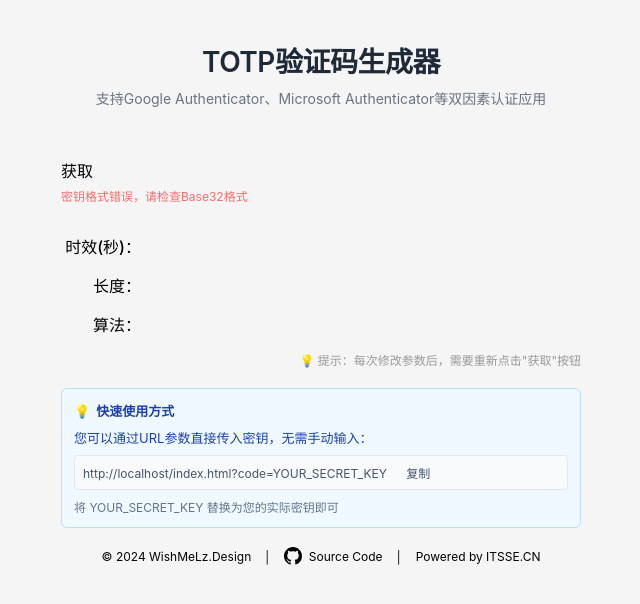
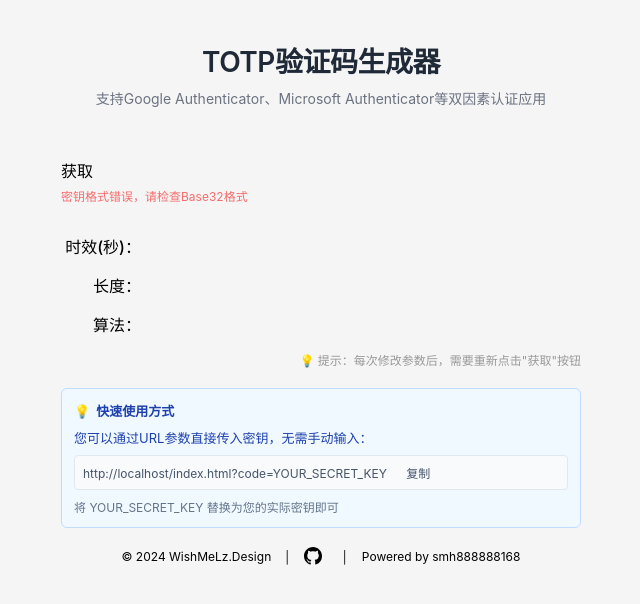
Before and after one commit to awfacai/2fa, a plain HTML site: page index.html in a window 1280 px wide. Shown: the whole page, without its empty margins (319-959 px from the left). Drawn offline with nearby package versions, Linux system fonts and the light colour scheme.

Commit message:
Update index.html

```diff
--- a/index.html
+++ b/index.html
@@ -494,7 +494,7 @@
                                 fill="currentColor"
                                 d="M8 0C3.58 0 0 3.58 0 8c0 3.54 2.29 6.53 5.47 7.59.4.07.55-.17.55-.38 0-.19-.01-.82-.01-1.49-2.01.37-2.53-.49-2.69-.94-.09-.23-.48-.94-.82-1.13-.28-.15-.68-.52-.01-.53.63-.01 1.08.58 1.23.82.72 1.21 1.87.87 2.33.66.07-.52.28-.87.51-1.07-1.78-.2-3.64-.89-3.64-3.95 0-.87.31-1.59.82-2.15-.08-.2-.36-1.02.08-2.12 0 0 .67-.21 2.2.82.64-.18 1.32-.27 2-.27.68 0 1.36.09 2 .27 1.53-1.04 2.2-.82 2.2-.82.44 1.1.16 1.92.08 2.12.51.56.82 1.27.82 2.15 0 3.07-1.87 3.75-3.65 3.95.29.25.54.73.54 1.48 0 1.07-.01 1.93-.01 2.2 0 .21.15.46.55.38A8.013 8.013 0 0016 8c0-4.42-3.58-8-8-8z" />
                         </svg>
-                        <span class="github-text">Source Code</span>
+                        <span class=""></span>
                     </a>
 
                     <span
@@ -503,7 +503,7 @@
                         >│</span
                     >
 
-                    <span class="powered-by">Powered by ITSSE.CN</span>
+                    <span class="powered-by">Powered by smh888888168</span>
                 </div>
             </footer>
         </div>
```
